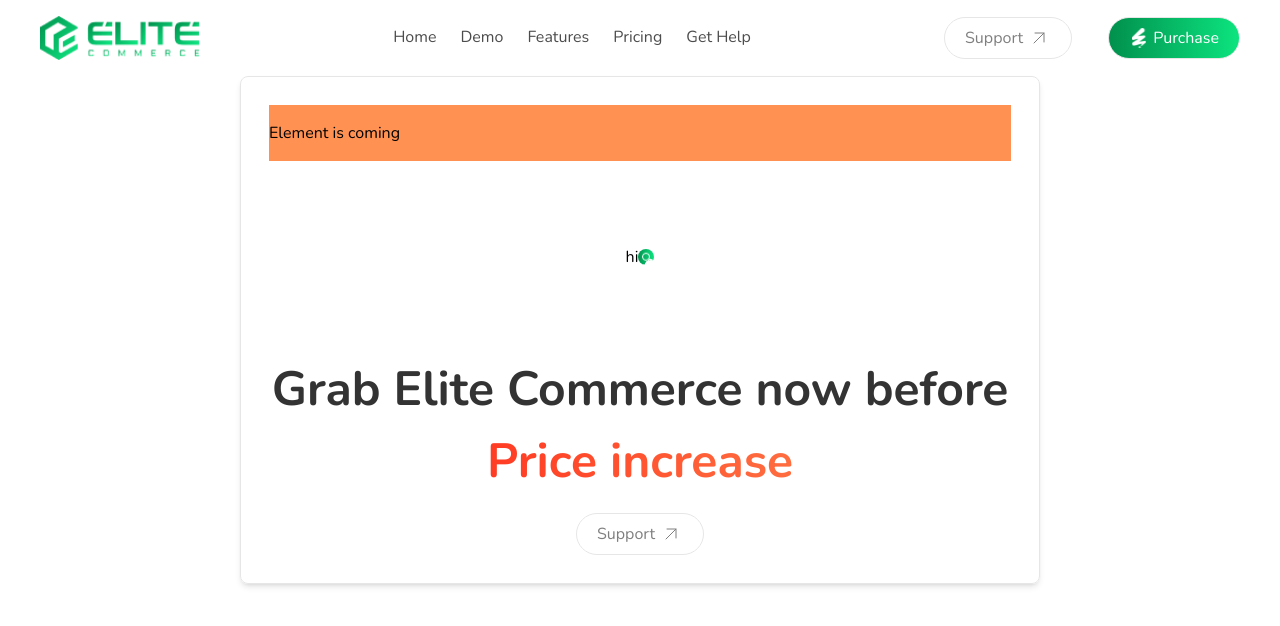
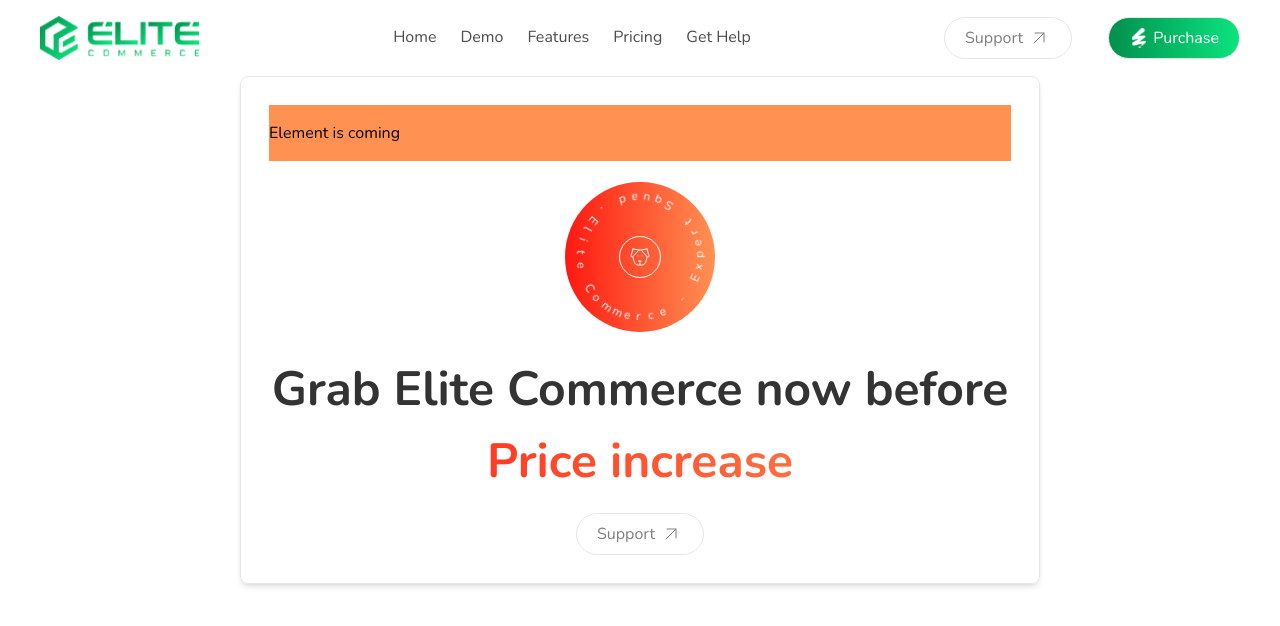
Before and after one commit to expertsquad/elite-commerce-landing-page, a Next.js app: page /glass in a window 1280 px wide. Shown: the top 626 px of the page. Built offline with nearby package versions, Linux system fonts and the light colour scheme.

Commit message:
added spin circle

```diff
--- a/src/app/glass/page.tsx
+++ b/src/app/glass/page.tsx
@@ -1,6 +1,7 @@
 import Button from "@/components/Shared/Button";
 import Circle from "@/components/Shared/Circle";
-import { IconArrowUpRight } from "@tabler/icons-react";
+import SpinCircle from "@/components/Shared/SpinCircle";
+import { IconArrowUpRight, IconDog } from "@tabler/icons-react";
 
 const page = () => {
   return (
@@ -8,8 +9,12 @@
       <div className=" md:w-8/12 w-full mx-auto flex items-center justify-center flex-col gap-4 bg-primary-light/30 p-7 rounded-lg bg-clip-padding backdrop-filter backdrop-blur-xl shadow-md border border-black-10">
         <p className="py-4 bg-secondary-light w-full">Element is coming</p>
         <div className="h-[160px] w-[160px] bg-secondary/50 rounded-full flex items-center justify-center mx-auto ">
-          hi
-          <Circle spinText="Hello Bangladesh Companigonj" />
+          <SpinCircle
+            icon={<IconDog stroke={1} />}
+            className="bg-gradient-secondary"
+            spinText="Elite Commerce - Expert Squad ."
+          />
+          {/* <Circle spinText="Hello Bangladesh Companigonj" /> */}
         </div>
         <h2 className="text-black-80 [font-size:clamp(1.5rem,4vw,3rem)] font-semibold">
           Grab Elite Commerce now before <br />
--- a/src/app/globals.css
+++ b/src/app/globals.css
@@ -302,6 +302,33 @@
 
 /* slide left and right and top and bottom animation end */
 
+/* Spin text animation start */
+
+.spin-char {
+  position: absolute;
+  top: 50%;
+  left: 50%;
+  transform-origin: 0 0px;
+  font-size: 12px;
+  white-space: nowrap;
+}
+
+/* Optional spinning animation */
+@keyframes spin {
+  from {
+    transform: rotate(0deg);
+  }
+  to {
+    transform: rotate(360deg);
+  }
+}
+
+.circle-text {
+  animation: spin 15s linear infinite; /* Adjust speed as needed */
+}
+
+/* Spin text animation end */
+
 /* * {
   outline: 1px solid red;
 } */
--- /dev/null
+++ b/src/components/Shared/SpinCircle.tsx
@@ -0,0 +1,70 @@
+"use client";
+import React, { useEffect, useState } from "react";
+
+const SpinCircle = ({
+  spinText,
+  className,
+  icon,
+  iconClassName,
+}: {
+  spinText?: string;
+  className?: string;
+  icon?: React.ReactNode;
+  iconClassName?: string;
+}) => {
+  const [translateY, setTranslateY] = useState("50px");
+
+  // Function to update translateY based on screen size
+  useEffect(() => {
+    const updateTranslateY = () => {
+      if (window.matchMedia("(max-width: 640px)").matches) {
+        setTranslateY("30px"); // For small screens
+      } else {
+        setTranslateY("50px"); // For medium and larger screens
+      }
+    };
+
+    updateTranslateY(); // Initial check
+    window.addEventListener("resize", updateTranslateY); // Update on window resize
+
+    return () => window.removeEventListener("resize", updateTranslateY);
+  }, []);
+
+  const characters = spinText.split("");
+
+  // Create spinning text by applying a rotate for each character
+  const spinTextStyle = characters
+    .map(
+      (char, i) =>
+        `<span class="spin-char" style="transform: rotate(${
+          i * (-360 / characters.length)
+        }deg) translateY(${translateY});">${char}</span>`
+    )
+    .join("");
+
+  return (
+    <div className="flex items-center justify-center">
+      <div
+        className={`${className} relative rounded-full flex items-center justify-center md:w-[150px] md:h-[150px] h-[100px] w-[100px]`}
+      >
+        {/* Spinning text around the circle */}
+        <div className="circle-text absolute text-white">
+          <div dangerouslySetInnerHTML={{ __html: spinTextStyle }} />
+        </div>
+
+        {/* Icon in the center */}
+        <div
+          className={`${
+            iconClassName
+              ? iconClassName
+              : "border border-white rounded-full p-2 text-white hover:scale-125 transition-all duration-300 ease-in-out"
+          } relative z-10 flex items-center justify-center `}
+        >
+          {icon}
+        </div>
+      </div>
+    </div>
+  );
+};
+
+export default SpinCircle;
```
